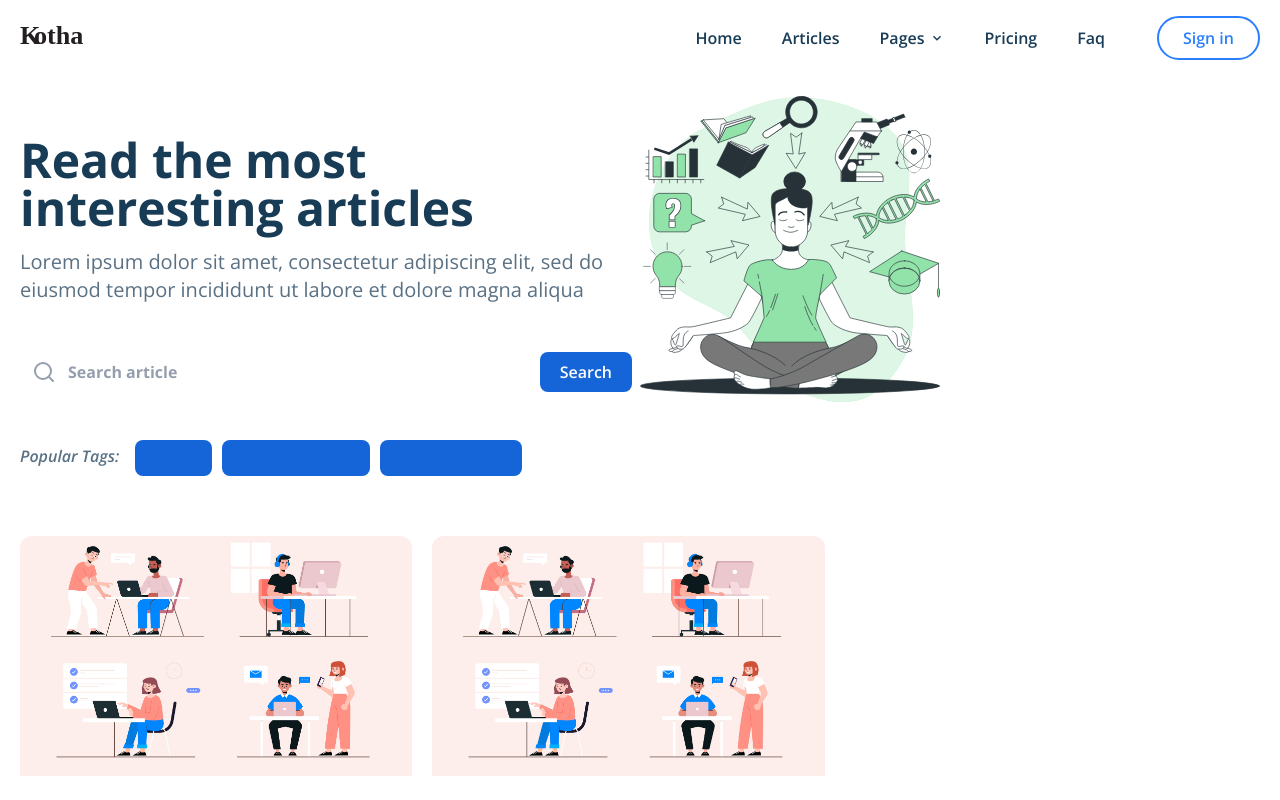
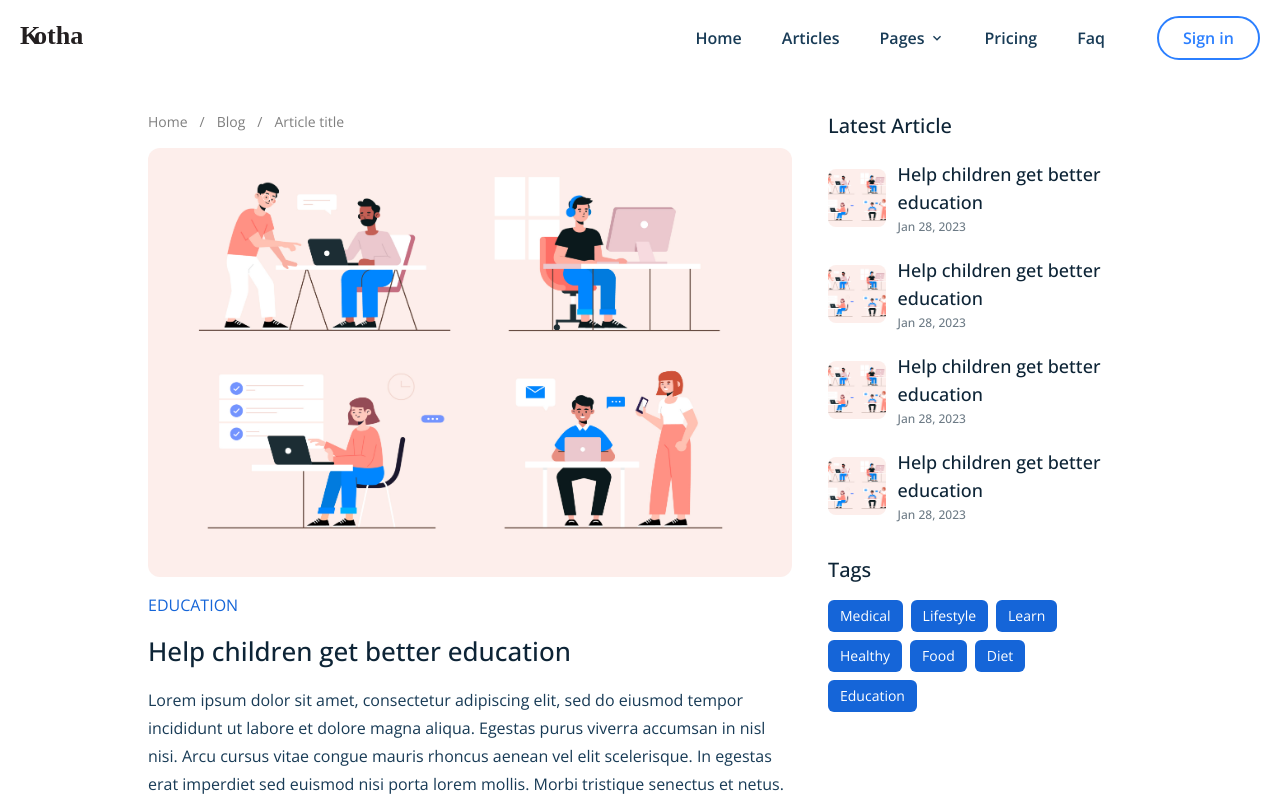
Before and after one commit to ashikurrafi/Blog, a React (Vite) app in the folder client/: page /blog/1 in a window 1280 px wide. Shown: the top 800 px of the page. Built offline with nearby package versions, Linux system fonts and the light colour scheme.

Commit message:
Article Detail Page done

```diff
--- a/client/src/App.jsx
+++ b/client/src/App.jsx
@@ -1,12 +1,18 @@
 import "./App.css";
 
+import { Route, Routes } from "react-router-dom";
+
+import ArticleDetailPage from "./pages/articleDetail/ArticleDetailPage";
 import HomePage from "./pages/home/HomePage";
 
 function App() {
   return (
     <>
       <div className="App font-display">
-        <HomePage />
+        <Routes>
+          <Route index path="/" element={<HomePage />} />
+          <Route path="/blog/:id" element={<ArticleDetailPage />} />
+        </Routes>{" "}
       </div>
     </>
   );
--- /dev/null
+++ b/client/src/components/BreadCrumbs.jsx
@@ -0,0 +1,19 @@
+import { Link } from "react-router-dom";
+
+const BreadCrumbs = ({ data }) => {
+  return (
+    <>
+      {" "}
+      <div className="flex items-center py-4 overflow-x-auto whitespace-nowrap">
+        {data.map((item, index) => (
+          <div className="text-black opacity-50 text-xs font-roboto md:text-sm">
+            <Link to={item.link}>{item.name}</Link>
+            {index !== data.length - 1 && <span className="px-3">/</span>}
+          </div>
+        ))}
+      </div>
+    </>
+  );
+};
+
+export default BreadCrumbs;
--- /dev/null
+++ b/client/src/pages/articleDetail/ArticleDetailPage.jsx
@@ -0,0 +1,95 @@
+import { Link } from "react-router-dom";
+import { images } from "../../constants";
+
+import BreadCrumbs from "../../components/BreadCrumbs";
+import MainLayout from "../../components/MainLayout";
+import SuggestedPosts from "../../pages/articleDetail/container/SuggestedPosts";
+
+const breadCrumbsData = [
+  { name: "Home", link: "/" },
+  { name: "Blog", link: "/blog" },
+  { name: "Article title", link: "/blog/1" },
+];
+const postsData = [
+  {
+    _id: "1",
+    image: images.Post1Image,
+    title: "Help children get better education",
+    createdAt: "2023-01-28T15:35:53.607+0000",
+  },
+  {
+    _id: "2",
+    image: images.Post1Image,
+    title: "Help children get better education",
+    createdAt: "2023-01-28T15:35:53.607+0000",
+  },
+  {
+    _id: "3",
+    image: images.Post1Image,
+    title: "Help children get better education",
+    createdAt: "2023-01-28T15:35:53.607+0000",
+  },
+  {
+    _id: "4",
+    image: images.Post1Image,
+    title: "Help children get better education",
+    createdAt: "2023-01-28T15:35:53.607+0000",
+  },
+];
+
+const tagsData = [
+  "Medical",
+  "Lifestyle",
+  "Learn",
+  "Healthy",
+  "Food",
+  "Diet",
+  "Education",
+];
+
+const ArticleDetailPage = () => {
+  return (
+    <>
+      <MainLayout>
+        <section className="container mx-auto max-w-5xl flex flex-col px-5 py-5 lg:flex-row lg:gap-x-5 lg:items-start">
+          <article className="flex-1">
+            <BreadCrumbs data={breadCrumbsData} />
+            <img
+              className="rounded-xl w-full"
+              src={images.Post1Image}
+              alt="laptop"
+            />
+            <Link
+              to="/blog?category=selectedCategory"
+              className="text-primary text-sm font-roboto inline-block mt-4 md:text-base"
+            >
+              EDUCATION
+            </Link>
+            <h1 className="text-xl font-medium font-roboto mt-4 text-dark-hard md:text-[26px]">
+              Help children get better education
+            </h1>
+            <div className="mt-4 text-dark-soft">
+              <p className="leading-7">
+                Lorem ipsum dolor sit amet, consectetur adipiscing elit, sed do
+                eiusmod tempor incididunt ut labore et dolore magna aliqua.
+                Egestas purus viverra accumsan in nisl nisi. Arcu cursus vitae
+                congue mauris rhoncus aenean vel elit scelerisque. In egestas
+                erat imperdiet sed euismod nisi porta lorem mollis. Morbi
+                tristique senectus et netus. Mattis pellentesque id nibh tortor
+                id aliquet lectus proin.
+              </p>
+            </div>
+          </article>
+          <SuggestedPosts
+            header="Latest Article"
+            posts={postsData}
+            tags={tagsData}
+            className="mt-8 lg:mt-0 lg:max-w-xs"
+          />
+        </section>
+      </MainLayout>{" "}
+    </>
+  );
+};
+
+export default ArticleDetailPage;
--- /dev/null
+++ b/client/src/pages/articleDetail/container/SuggestedPosts.jsx
@@ -0,0 +1,56 @@
+import { Link } from "react-router-dom";
+
+const SuggestedPosts = ({ className, header, posts = [], tags }) => {
+  return (
+    <>
+      <div
+        className={`w-full shadow-[rgba(7,_65,_210,_0.1)_0px_9px_30px] rounded-lg p-4 ${className}`}
+      >
+        <h2 className="font-roboto font-medium text-dark-hard md:text-xl">
+          {header}
+        </h2>
+        <div className="grid gap-y-5 mt-5 md:grid-cols-2 md:gap-x-5 lg:grid-cols-1">
+          {posts.map((item) => (
+            <div
+              key={item._id}
+              className="flex space-x-3 flex-nowrap items-center"
+            >
+              <img
+                className="aspect-square object-cover rounded-lg w-1/5"
+                src={item.image}
+                alt="laptop"
+              />
+              <div className="text-sm font-roboto text-dark-hard font-medium">
+                <h3 className="text-sm font-roboto text-dark-hard font-medium md:text-base lg:text-lg">
+                  {item.title}
+                </h3>
+                <span className="text-xs opacity-60">
+                  {new Date(item.createdAt).toLocaleDateString("en-US", {
+                    day: "numeric",
+                    month: "short",
+                    year: "numeric",
+                  })}
+                </span>
+              </div>
+            </div>
+          ))}
+        </div>
+        <h2 className="font-roboto font-medium text-dark-hard mt-8 md:text-xl">
+          Tags
+        </h2>
+        <div className="flex flex-wrap gap-x-2 gap-y-2 mt-4">
+          {tags.map((item) => (
+            <Link
+              to="/"
+              className="inline-block rounded-md px-3 py-1.5 bg-primary font-roboto text-xs text-white md:text-sm"
+            >
+              {item}
+            </Link>
+          ))}
+        </div>
+      </div>
+    </>
+  );
+};
+
+export default SuggestedPosts;
```
